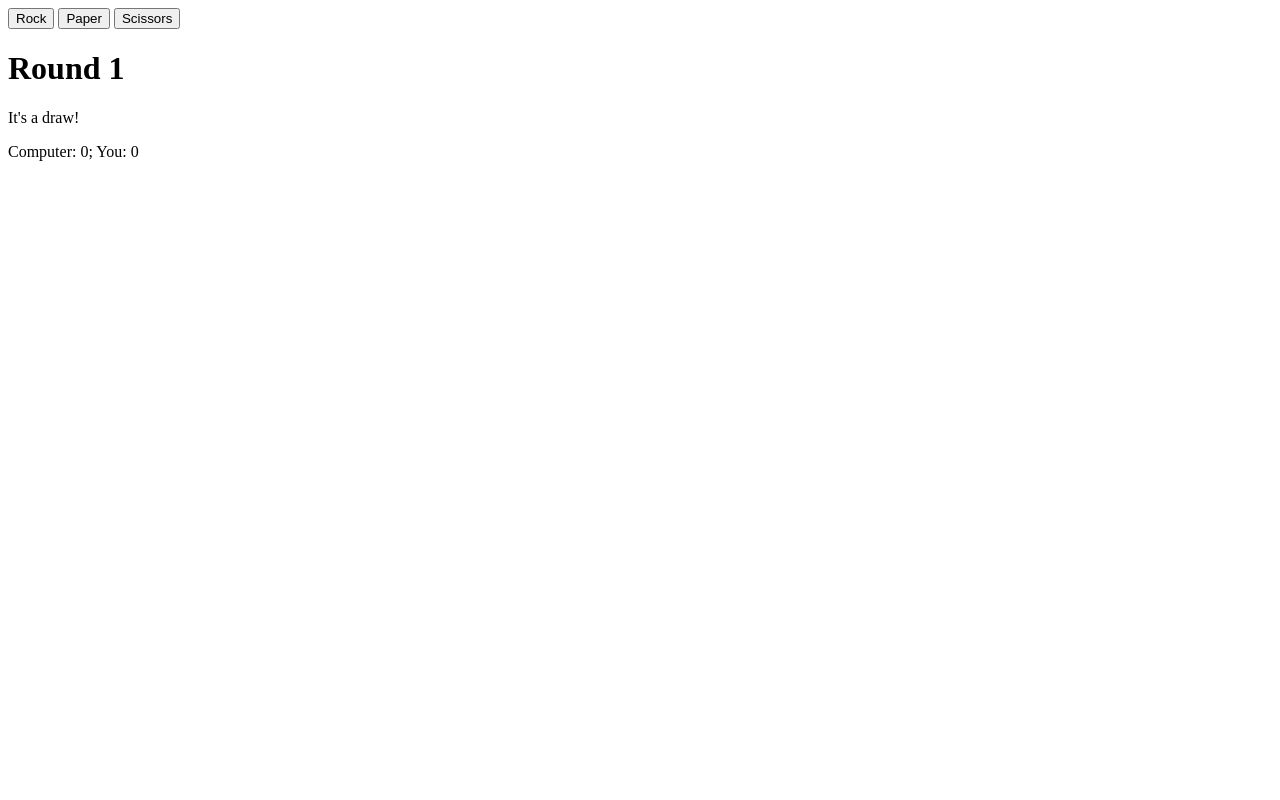
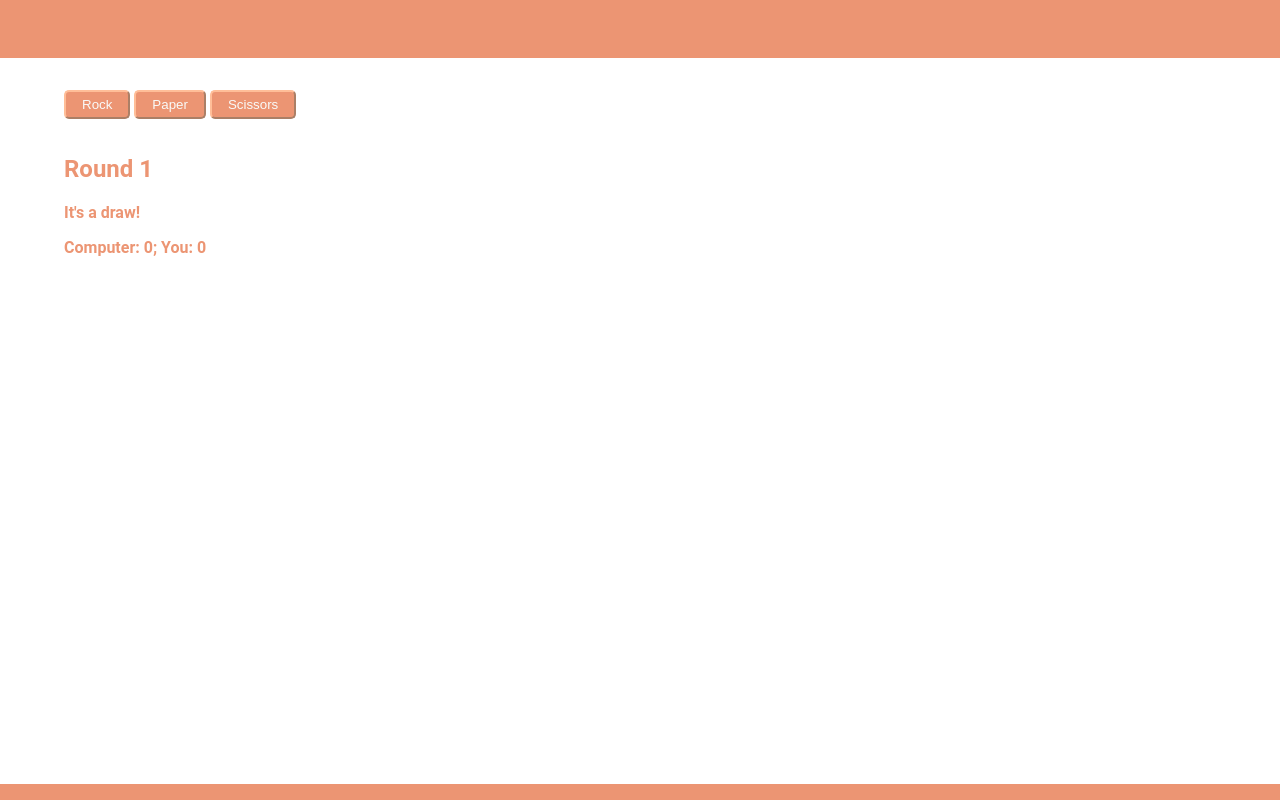
Before and after one commit to simplyadd/rock-paper-scissors, a plain HTML site: page index.html in a window 1280 px wide. Both pictures are taken after a click on the button "Rock". Drawn offline with Linux system fonts and the light colour scheme.

Commit message:
Add style.css and replace console logs with DOM methods

```diff
--- a/index.html
+++ b/index.html
@@ -1,11 +1,16 @@
 <!DOCTYPE html>
 <html lang="en">
 <head>
+  <title>Rock Paper Scissors</title>
   <meta charset="UTF-8">
   <meta name="viewport" content="width=device-width, initial-scale=1.0">
-  <title>Document</title>
+  <link rel="stylesheet" href="style.css">
 </head>
 <body>
+  <section class="header">
+  </section>
+
+  <section class="body">
     <div>
       <button type="button" id="Rock">Rock</button>
       <button type="button" id="Paper">Paper</button>
@@ -15,5 +20,9 @@
     <div id="container"></div>
 
     <script src="main.js"></script>
+  </section>
+
+  <section class="footer">
+  </section>
 </body>
 </html>
--- a/main.js
+++ b/main.js
@@ -22,6 +22,8 @@ let count = 1;
 var playerPoints = 0, computerPoints=0;
 const btns = document.querySelectorAll('button');
 const container = document.querySelector('#container');
+const div = document.createElement('div');
+
 const h1 = document.createElement('h1');
 const p = document.createElement('p');
 const score = document.createElement('p');
@@ -33,60 +35,49 @@ btns.forEach( (button) => {
     let computerSelection = getComputerChoice();
 
     h1.textContent = 'Round ' + count;
-    container.appendChild(h1);
+    div.appendChild(h1);
     count += 1;
-
     if (playerSelection == computerSelection) {
       p.textContent = "It's a draw!";
-    }
-    else {
+    } else {
       let res = playRound(playerSelection, computerSelection)
       switch (res) {
         case 0:
           computerPoints++;
-          let msgL = "You lost! " + computerSelection +
-                    " beats " + playerSelection
-          p.textContent = msgL;
+          p.textContent = "You lost! " + computerSelection +
+                          " beats " + playerSelection;
           break;
         case 1:
           playerPoints++;
-          let msgW = "You won! " + playerSelection +
-                    " beats " + computerSelection
-          p.textContent = msgW;
+          p.textContent = "You won! " + playerSelection +
+                          " beats " + computerSelection;
           break;
         case 999:
           p.textContent = "Invalid Input.";
           break;
       }
+
+      if (computerPoints == 5 || playerPoints == 5) {
+        const finalRes = playerPoints - computerPoints;
+        if (finalRes==0) {
+          p.textContent = "Final Result: It's a Draw!"
+        } else if (finalRes>0) {
+          p.textContent = "Final Result: You won!"
+        } else {
+          p.textContent = "Final Result: You lost!"
+        }
+      }
     }
 
-    container.appendChild(p);
+    div.appendChild(p);
     score.textContent = 'Computer: ' + computerPoints +
                         '; You: ' + playerPoints;
 
-    container.appendChild(score);
+    div.appendChild(score);
+    container.appendChild(div);
+
+    if (computerPoints == 5 || playerPoints == 5) {
+      count = 0, computerPoints = 0, playerPoints = 0;
+    }
   });
 });
-
-
-
-
-/*
-//Plays five rounds
-for (let i=0; i<5; i++) {
-  let res = game()
-  console.log(res)
-  console.log("Computer: " + computerPoints + "; You: " + playerPoints)
-}
-*/
-
-/*
-const finalRes = playerPoints - computerPoints;
-if (finalRes==0) {
-    console.log("Final Result: It's a Draw!")
-} else if (finalRes>0) {
-  console.log("Final Result: You won!")
-} else {
-  console.log("Final Result: You lost!")
-}
-*/
--- /dev/null
+++ b/style.css
@@ -0,0 +1,61 @@
+/* style.css */
+body {
+    height: 100vh; /*100% of the viewport height*/
+    margin: 0;
+    overflow: scroll;
+    font-family: Roboto, sans-serif;
+
+    display: flex;
+    flex-direction: column;
+}
+
+
+/* hero header */
+.header, .footer {
+    background: #ec9573;
+    font-size: 18px;
+    color: #E5E7EB;
+    padding: 8px 48px;
+
+    display: flex;
+    flex-wrap: wrap;
+    justify-content: space-between;
+}
+
+.header {
+    padding-bottom: 50px;
+}
+
+a {
+    text-decoration: none;
+    color: #e5e7eb;
+}
+
+button {
+    background: #ec9573;
+    color: #f9faf8;
+    border-color: #ffbe98;
+    border-radius: 5px;
+    margin: 8px 0;
+    padding: 5px 16px;
+}
+
+/* body */
+.body {
+    color: #ec9573;
+    font-weight: 700;
+    padding: 24px 64px 64px;
+
+    flex: 1;
+    display: flex;
+    flex-flow: column nowrap;
+    justify-content: start;
+    align-items: start;
+    gap: 8px;
+}
+
+/* footer */
+.footer {
+    display: flex;
+    justify-content: center;
+}
```
Lines whose indentation alone changed are shown as unchanged.
